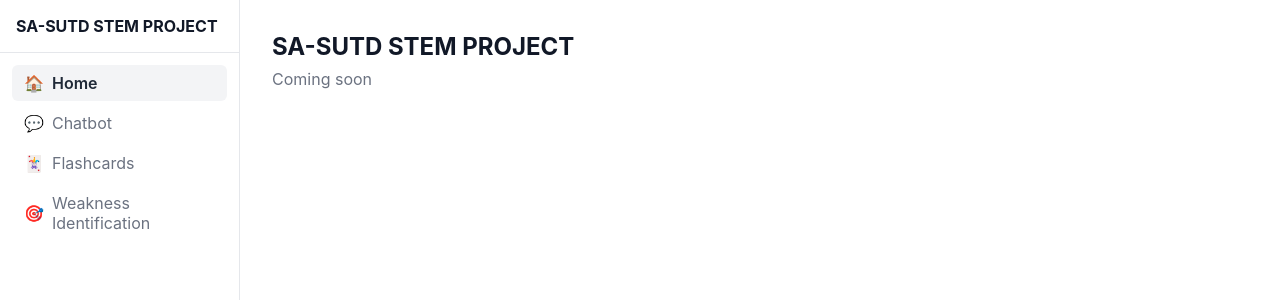
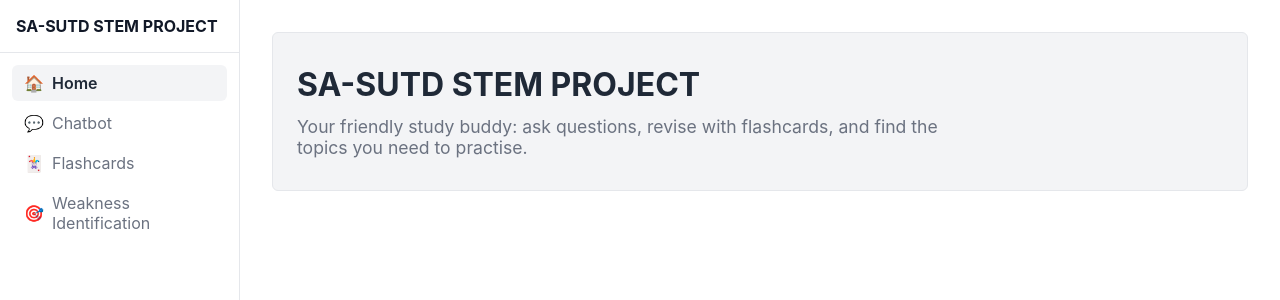
Before and after one commit to aether-raid/Deep-Tutor, a Vue app in the folder frontend/: page / in a window 1280 px wide. Shown: the top 300 px of the page. Built offline with nearby package versions, Linux system fonts and the light colour scheme.

Commit message:
Updated homepage UI

```diff
--- a/frontend/src/pages/HomePage.vue
+++ b/frontend/src/pages/HomePage.vue
@@ -1,11 +1,20 @@
 <script setup>
+// The project name lives in config.js, so we import it instead of typing it here.
 import { PROJECT_NAME } from '../config.js';
+
+// One-line description of what the project does.
+const PURPOSE = 'Your friendly study buddy: ask questions, revise with flashcards, and find the topics you need to practise.';
 </script>
 
 <template>
   <section class="page">
-    <h1 class="title">{{ PROJECT_NAME }}</h1>
-    <p class="subtitle">Coming soon</p>
+    <!-- Hero: project name and one-line purpose -->
+    <header class="hero">
+      <h1 class="title">{{ PROJECT_NAME }}</h1>
+      <p class="purpose">{{ PURPOSE }}</p>
+    </header>
+
+    <!-- Step 2 will add the 3 feature cards here -->
   </section>
 </template>
 
@@ -15,13 +24,24 @@ import { PROJECT_NAME } from '../config.js';
   color: var(--color-text);
 }
 
+/* Soft coloured box at the top of the page */
+.hero {
+  padding: var(--space-6) var(--space-5);
+  background: var(--color-primary-soft);
+  border: 1px solid var(--color-border);
+  border-radius: var(--radius);
+}
+
 .title {
   font-family: var(--font-heading);
-  font-size: 1.5rem;
-  margin-bottom: var(--space-2);
+  font-size: 2rem;
+  color: var(--color-primary);
+  margin-bottom: var(--space-3);
 }
 
-.subtitle {
+.purpose {
+  font-size: 1.1rem;
   color: var(--color-muted);
+  max-width: 60ch; /* keeps the line from getting too long to read */
 }
 </style>
```
